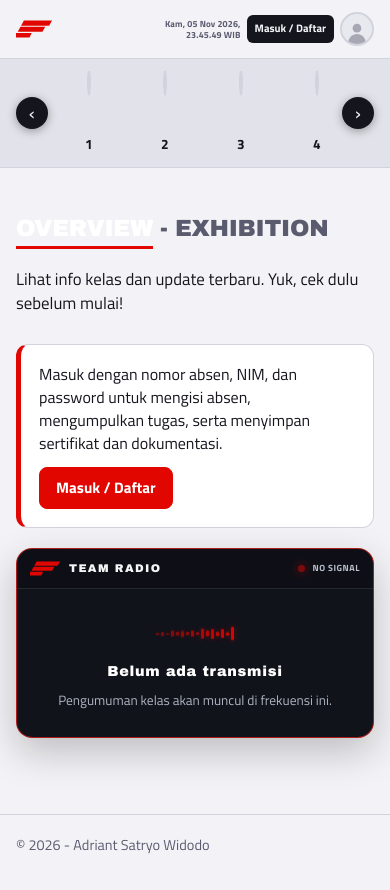
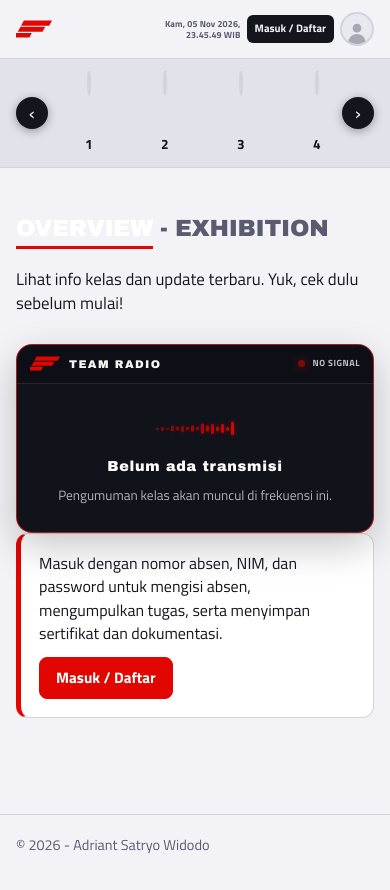
Before and after one commit to HengkerSigma/Grid-Kelas, a website: page public/index.html in a window 390 px wide. Drawn offline with Linux system fonts and the light colour scheme; no server answers; a web font is replaced by a local one.

Commit message:
Move Team Radio to top of mobile home

```diff
--- a/public/style.css
+++ b/public/style.css
@@ -1058,3 +1058,11 @@ button.is-busy{cursor:wait;opacity:.65}
 .sk-home-panel .sk-line:nth-child(4){width:78%}
 @media(prefers-reduced-motion:reduce){.scard.skel,.course.skel,.sk-line,.sk-avatar,.sk-tile{animation:none}}
 @media(max-width:620px){.sk-home-tiles{grid-template-columns:1fr}.sk-home-tiles .sk-tile{min-height:76px}}
+
+
+/* Mobile home: pin Team Radio above every other Beranda section. */
+@media(max-width:760px){
+  #home{display:flex;flex-direction:column}
+  #home .cols,#home .col{display:contents}
+  #home .team-radio{order:-1;width:100%;box-sizing:border-box}
+}
```
